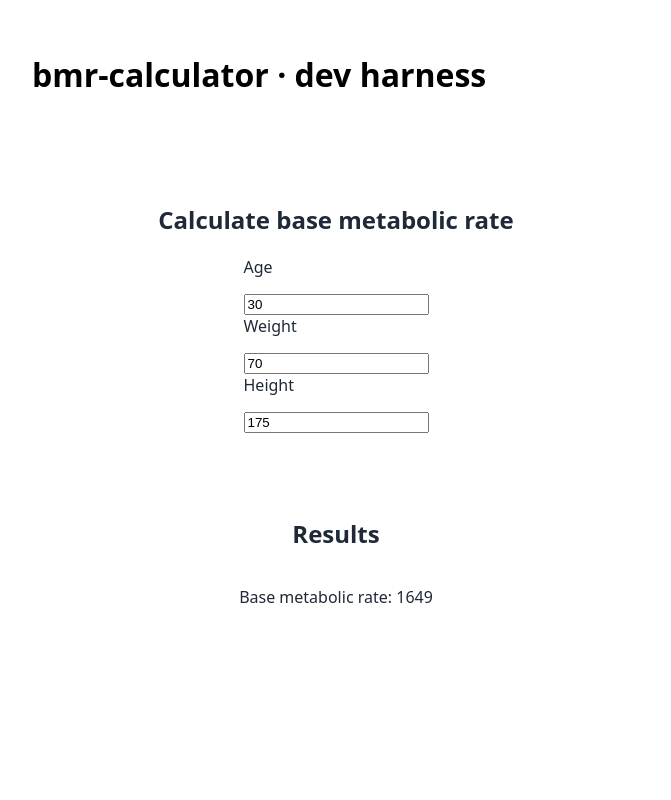
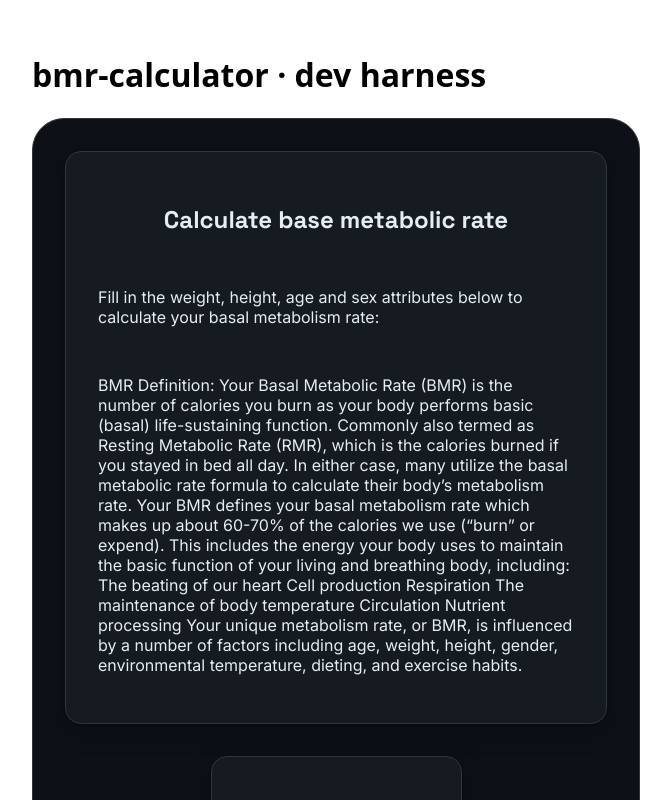
Before and after one commit to Sonmess/bmr-calculator, a Vue app in the folder packages/bmr-calculator/: page / in a window 1280 px wide. Shown: the top 800 px of the page, without its empty margins (304-975 px from the left). Built offline with nearby package versions, Linux system fonts and the light colour scheme.

Commit message:
~ css variables definition ~ spread content into multiple vue components

```diff
--- a/packages/bmr-calculator/index.html
+++ b/packages/bmr-calculator/index.html
@@ -3,6 +3,12 @@
   <head>
     <meta charset="UTF-8" />
     <meta name="viewport" content="width=device-width, initial-scale=1.0" />
+    <link rel="preconnect" href="https://fonts.googleapis.com" />
+    <link rel="preconnect" href="https://fonts.gstatic.com" crossorigin />
+    <link
+      href="https://fonts.googleapis.com/css2?family=Inter:wght@400;500;600;700&family=Space+Grotesk:wght@400;500;700&display=swap"
+      rel="stylesheet"
+    />
     <title>bmr-calculator · dev</title>
   </head>
   <body>
--- a/packages/bmr-calculator/src/components/BmrCalculator.vue
+++ b/packages/bmr-calculator/src/components/BmrCalculator.vue
@@ -10,8 +10,9 @@
 import { calculateBmr } from '../core/formulas';
 import type { Formula, BmrInput } from '../core/types';
 import { ref, computed, reactive } from 'vue';
-import BaseCard from './base/BaseCard.vue';
-import BaseNumberInput from './base/BaseNumberInput.vue';
+import CardInfo from './cards/CardInfo.vue';
+import CardResult from './cards/CardResult.vue';
+import CardInput from './cards/CardInput.vue';
 
 const baseCardHeadline = 'Calculate base metabolic rate';
 const formula = ref<Formula>('mifflin');
@@ -47,65 +48,73 @@ const needsBodyFat = computed(() => {
 
 <template>
   <main class="bmr-calculator">
-    <section class="bmr-calculator__input">
-      <base-card>
-        <template #heading>
-          <h2>{{ baseCardHeadline }}</h2>
-        </template>
-
-        <template #body>
-          <form>
-            <base-number-input label="Age" name="age" v-model="input.age" />
-            <base-number-input
-              label="Weight"
-              name="weight"
-              v-model="input.weightKg"
-            />
-            <base-number-input
-              label="Height"
-              name="height"
-              v-model="input.heightCm"
-            />
-          </form>
-        </template>
-      </base-card>
-    </section>
-
-    <section class="bmr-calculator__result">
-      <base-card>
-        <template #heading>
-          <h2>Results</h2>
-        </template>
-
-        <template #body>
-          <p>Base metabolic rate: {{ result }}</p>
-        </template>
-      </base-card>
-    </section>
+    <card-info :headline="baseCardHeadline" />
+    <card-input :input="input" />
+    <card-result :result="result" />
   </main>
 </template>
 
 <style scoped>
 .bmr-calculator {
-  /* Theme hooks: host apps override these CSS variables to restyle the widget.
-     Always provide a fallback so the component looks right with zero config. */
+  /* fonts */
+  --_font-heading: var(
+    --bmr-font-heading,
+    'Space Grotesk',
+    system-ui,
+    sans-serif
+  );
+  --_font-text: var(--bmr-font-text, 'Inter', system-ui, sans-serif);
 
-  --bmr-radius-big: 2rem;
-  --bmr-radius-small: 1rem;
-  --bmr-padding-big: 2rem;
-  --bmr-padding-small: 1rem;
-  --bmr-bg-color: #fff;
-  --bmr-color: #1f2937;
-  --bmr-ff: system-ui, 'Segoe UI', Roboto, sans-serif;
-  --bmr-flex-gap-big: 2rem;
-  --bmr-flex-gap-small: 1rem;
-  --bmr-border-color: white;
+  /* backgrounds */
+  --_bg-page: var(--bmr-bg-page, #0d1117);
+  --_bg-surface: var(--bmr-bg-surface, #161b22);
+  --_bg-surface-2: var(--bmr-bg-surface-2, #1c2128);
 
-  color: var(--bmr-color);
-  background: var(--bmr-bg-color);
-  font-family: var(--bmr-ff);
-  border-radius: var(--bmr-radius-big);
-  padding: var(--bmr-padding-big);
-  border: 1px solid var(--bmr-border-color);
+  /* text / accent colors */
+  --_color-primary: var(--bmr-color-primary, #e6edf3);
+  --_color-secondary: var(--bmr-color-secondary, #8b949e);
+  --_color-accent: var(--bmr-color-accent, #58a6ff);
+  --_color-positive: var(--bmr-color-positive, #3fb950);
+  --_color-danger: var(--bmr-color-danger, #f85149);
+  --_color-warning: var(--bmr-color-warning, #d29922);
+
+  /* borders / radii / shadow */
+  --_border-color: var(--bmr-border-color, #30363d);
+  --_radius-big: var(--bmr-radius-big, 2rem);
+  --_radius-small: var(--bmr-radius-small, 1rem);
+  --_shadow: var(
+    --bmr-shadow,
+    0 1px 2px rgba(0, 0, 0, 0.4),
+    0 8px 24px rgba(0, 0, 0, 0.24)
+  );
+
+  /* spacing */
+  --_padding-big: var(--bmr-padding-big, 2rem);
+  --_padding-small: var(--bmr-padding-small, 1rem);
+  --_gap-big: var(--bmr-gap-big, 2rem);
+  --_gap-small: var(--bmr-gap-small, 1rem);
+
+  /* ---- component styles: consume ONLY the private --_* tokens ---- */
+  display: flex;
+  flex-flow: row wrap;
+  justify-content: center;
+  align-items: center;
+  gap: var(--_gap-big);
+  color: var(--_color-primary);
+  background: var(--_bg-page);
+  font-family: var(--_font-text);
+  border: 1px solid var(--_border-color);
+  border-radius: var(--_radius-big);
+  padding: var(--_padding-big);
+}
+
+.bmr-calculator p {
+  padding: 0;
+  margin: 0;
+}
+
+.bmr-calculator h2 {
+  font-size: 1.5rem;
+  line-height: 1.25;
 }
 </style>
--- a/packages/bmr-calculator/src/components/base/BaseCard.vue
+++ b/packages/bmr-calculator/src/components/base/BaseCard.vue
@@ -19,8 +19,15 @@
   display: flex;
   flex-direction: column;
   align-items: center;
-  gap: var(--brm-flex-gap);
-  border-radius: var(--bmr-radius-big);
-  padding: var(--bmr-padding-big);
+  gap: var(--_gap-small);
+  border-radius: var(--_radius-small);
+  padding: var(--_padding-big);
+  box-shadow: var(--_shadow);
+  background-color: var(--_bg-surface);
+  border: 1px solid var(--_border-color);
+}
+
+.base-card__headline {
+  font-family: var(--_font-heading);
 }
 </style>
--- a/packages/bmr-calculator/src/components/base/BaseNumberInput.vue
+++ b/packages/bmr-calculator/src/components/base/BaseNumberInput.vue
@@ -28,6 +28,6 @@ const inputId = computed(() => 'input-group-' + props.name);
 .base-number-input {
   display: flex;
   flex-direction: column;
-  gap: var(--bmr-flex-gap-small);
+  gap: var(--_gap-small);
 }
 </style>
--- /dev/null
+++ b/packages/bmr-calculator/src/components/cards/CardInfo.vue
@@ -0,0 +1,42 @@
+<template>
+  <section class="brm-calculator__info">
+    <base-card>
+      <template #heading>
+        <h2>{{ headline }}</h2>
+      </template>
+
+      <template #body>
+        <p>
+          Fill in the weight, height, age and sex attributes below to calculate
+          your basal metabolism rate:
+        </p>
+      </template>
+
+      <template #footer>
+        <p>
+          BMR Definition: Your Basal Metabolic Rate (BMR) is the number of
+          calories you burn as your body performs basic (basal) life-sustaining
+          function. Commonly also termed as Resting Metabolic Rate (RMR), which
+          is the calories burned if you stayed in bed all day. In either case,
+          many utilize the basal metabolic rate formula to calculate their
+          body’s metabolism rate. Your BMR defines your basal metabolism rate
+          which makes up about 60-70% of the calories we use (“burn” or expend).
+          This includes the energy your body uses to maintain the basic function
+          of your living and breathing body, including: The beating of our heart
+          Cell production Respiration The maintenance of body temperature
+          Circulation Nutrient processing Your unique metabolism rate, or BMR,
+          is influenced by a number of factors including age, weight, height,
+          gender, environmental temperature, dieting, and exercise habits.
+        </p>
+      </template>
+    </base-card>
+  </section>
+</template>
+
+<script setup lang="ts">
+import BaseCard from '../base/BaseCard.vue';
+
+defineProps({
+  headline: String,
+});
+</script>
--- /dev/null
+++ b/packages/bmr-calculator/src/components/cards/CardInput.vue
@@ -0,0 +1,35 @@
+<template>
+  <section class="bmr-calculator__input">
+    <base-card>
+      <template #heading>
+        <h2>Your details</h2>
+      </template>
+
+      <template #body>
+        <form>
+          <base-number-input label="Age" name="age" v-model="input.age" />
+          <base-number-input
+            label="Weight"
+            name="weight"
+            v-model="input.weightKg"
+          />
+          <base-number-input
+            label="Height"
+            name="height"
+            v-model="input.heightCm"
+          />
+        </form>
+      </template>
+    </base-card>
+  </section>
+</template>
+
+<script setup lang="ts">
+import BaseCard from '../base/BaseCard.vue';
+import BaseNumberInput from '../base/BaseNumberInput.vue';
+import type { BmrInput } from '../../core/types';
+
+defineProps<{
+  input: BmrInput;
+}>();
+</script>
--- /dev/null
+++ b/packages/bmr-calculator/src/components/cards/CardResult.vue
@@ -0,0 +1,23 @@
+<template>
+  <section class="bmr-calculator__result">
+    <base-card>
+      <template #heading>
+        <h2>Results</h2>
+      </template>
+
+      <template #body>
+        <p>Base metabolic rate: {{ result }}</p>
+      </template>
+    </base-card>
+  </section>
+</template>
+
+<script setup lang="ts">
+import BaseCard from '../base/BaseCard.vue';
+
+interface CardResultProps {
+  result: number | null;
+}
+
+defineProps<CardResultProps>();
+</script>
```
Also changed, not shown: 1 other file (tests, documents, lock files or other folders).
